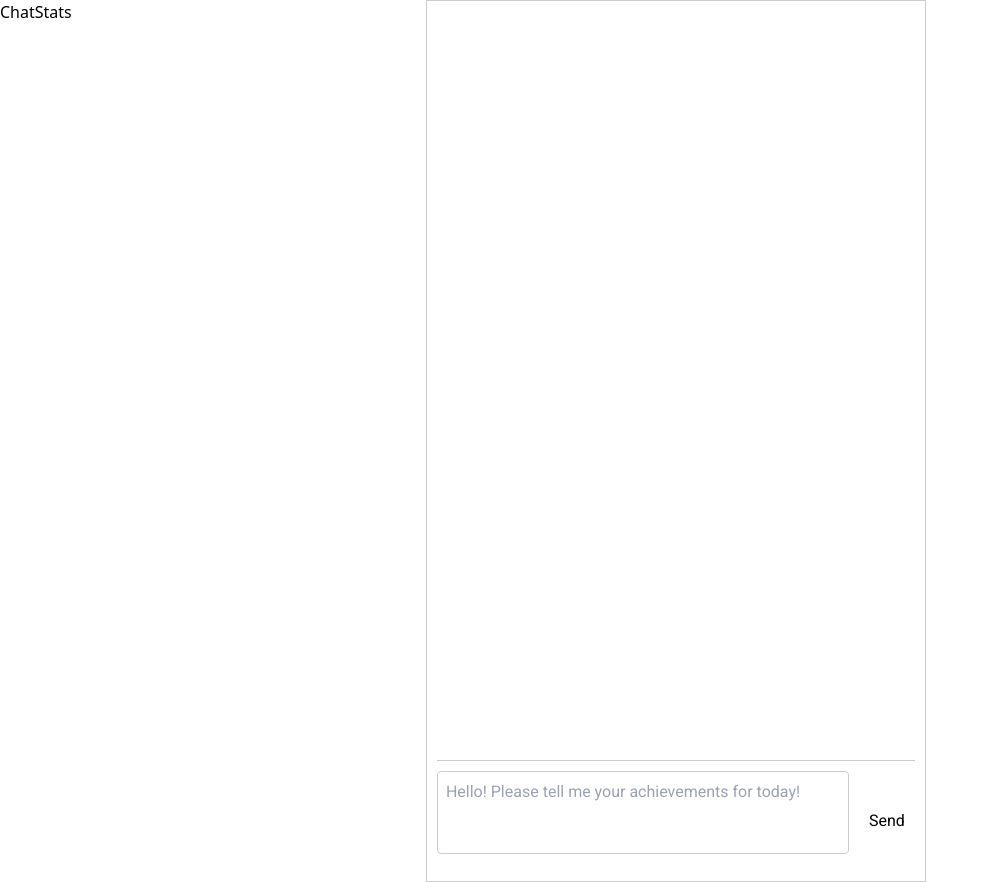
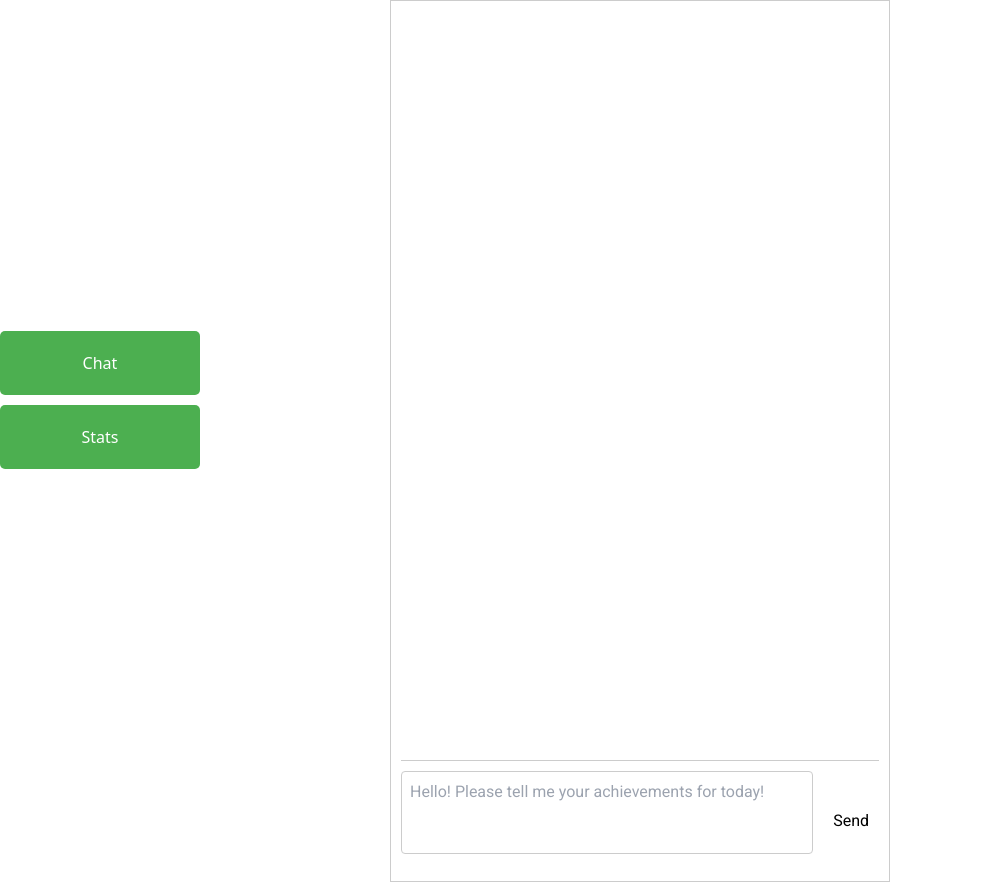
Before and after one commit to CousCous08/Fruit-Ion, a React (Create React App) app in the folder app/: page / in a window 1280 px wide. Shown: the whole page, without its empty margins (0-989 px from the left). Built offline with nearby package versions, Linux system fonts and the light colour scheme.

Commit message:
Change menu design

```diff
--- /dev/null
+++ b/app/src/Menu.css
@@ -0,0 +1,29 @@
+/* Menu.css */
+.menu {
+    position: fixed;
+    left: 0;
+    top: 0;
+    top: 50%;
+    transform: translateY(-50%);
+    width: 200px; /* Adjust the width as needed */
+}
+
+.menu-button {
+    display: block; /* Stack buttons vertically */
+    width: 100%; /* Full width of the menu container */
+    text-align: center; /* Center text inside the button */
+    padding: 20px 0; /* Add padding for square shape */
+    background-color: #4CAF50; /* Example background color */
+    color: white; /* Text color */
+    text-decoration: none; /* Remove underline from links */
+    margin-bottom: 10px; /* Space between buttons */
+    border-radius: 5px; /* Optional: rounded corners */
+}
+
+.menu-button:last-child {
+    margin-bottom: 0; /* Remove margin from the last button */
+}
+
+.menu-button:hover {
+    background-color: #45a049; /* Darker shade on hover */
+}
--- a/app/src/Menu.js
+++ b/app/src/Menu.js
@@ -1,11 +1,12 @@
 import React from 'react'
 import { Link } from 'react-router-dom';
+import './Menu.css';
 
 const Menu = () => {
     return (
         <div className="menu">
-            <Link to="/">Chat</Link>
-            <Link to="/stats">Stats</Link>
+            <Link to="/" className = "menu-button">Chat</Link>
+            <Link to="/stats" className = "menu-button">Stats</Link>
         </div>
     );
 }
```
